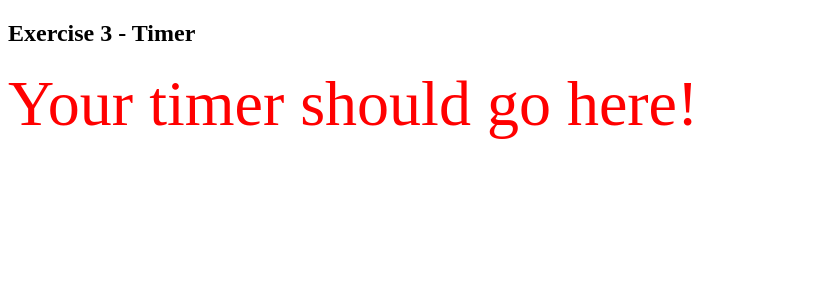
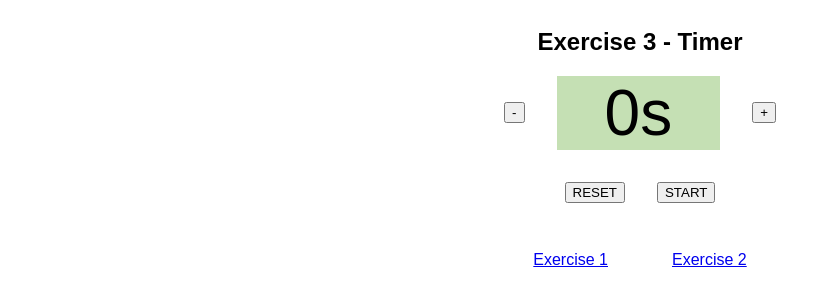
Before and after one commit to OjembaAssessment/js-fundamentals-and-dom-gate-1-riyoneri, a plain HTML site: page Exercise 3 - Timer/timer.html in a window 1280 px wide. Shown: the whole page, without its empty margins (0-831 px from the left). Drawn offline with Linux system fonts and the light colour scheme.

Commit message:
exercise 3 finish

```diff
--- a/Exercise 3 - Timer/timer.css
+++ b/Exercise 3 - Timer/timer.css
@@ -1,4 +1,34 @@
+body{
+    font-family: sans-serif;
+    display: flex;
+    flex-direction: column;
+    align-items: center;
+}
+
 #myTimer {
-    color: red;
+    color: black;
     font-size: 64px;
+
 }
+
+#myTimer div {
+    display: flex;
+    align-items: center;
+    justify-content: center;
+    gap: 2rem;
+}
+
+#myTimer div:nth-child(2) {
+    margin-top: 2rem;
+}
+
+div span {
+    background-color: #C5E0B4;
+    padding: 0 3rem;
+}
+
+#links {
+    margin-top: 3rem;
+    display: flex;
+    gap:4rem;
+}
--- a/Exercise 3 - Timer/timer.html
+++ b/Exercise 3 - Timer/timer.html
@@ -10,7 +10,20 @@
     <h2>Exercise 3 - Timer</h2>
 
     <div id="myTimer">
-        Your timer should go here!
+        <div>
+            <button id="subtract">-</button>
+            <span id="seconds">0s</span>
+            <button id="add">+</button>
+        </div>
+        <div>
+            <button id="reset">RESET</button>
+            <button id="start">START</button>
+        </div>
+    </div>
+
+    <div id="links">
+        <a href="http://" target="_blank" rel="noopener noreferrer">Exercise 1</a>
+        <a href="http://" target="_blank" rel="noopener noreferrer">Exercise 2</a>
     </div>
 
     <script src="./timer.js"></script>
--- a/Exercise 3 - Timer/timer.js
+++ b/Exercise 3 - Timer/timer.js
@@ -1 +1,54 @@
-console.log("Exercise 3 - Timer");
+const reduceBtn = document.getElementById("subtract")
+const addBtn = document.getElementById("add")
+
+const secondsHolder = document.getElementById("seconds")
+
+const resetBtn = document.getElementById("reset")
+const startBtn = document.getElementById("start")
+
+let timer;
+
+reduceBtn.addEventListener("click", () => {
+    if (timer) return;
+
+    let seconds = +secondsHolder.textContent.slice(0, secondsHolder.textContent.length - 1)
+    if (seconds <= 0) return;
+
+    secondsHolder.textContent = `${seconds -= 1}s`
+})
+
+addBtn.addEventListener("click", () => {
+    if (timer) return;
+
+    let seconds = +secondsHolder.textContent.slice(0, secondsHolder.textContent.length - 1)
+
+    secondsHolder.textContent = `${seconds += 1}s`
+})
+
+resetBtn.addEventListener("click", () => {
+    if (timer) return;
+
+    secondsHolder.textContent = '0s'
+})
+
+startBtn.addEventListener("click", () => {
+    let seconds = +secondsHolder.textContent.slice(0, secondsHolder.textContent.length - 1)
+    if (seconds <= 0) return;
+
+    if (timer) {
+        startBtn.textContent = "START"
+        clearInterval(timer)
+        return timer = null
+    }
+
+    startBtn.textContent = "STOP"
+    timer = setInterval(() => {
+        seconds--
+        secondsHolder.textContent = `${seconds}s`
+        if (seconds == 0) {
+            clearInterval(timer)
+            startBtn.textContent = "START"
+            timer = null;
+        }
+    }, 1000);
+})
```
Also changed, not shown: Exercise 1 - Word Highlighter/highlighter.js (+17 -1 lines).
